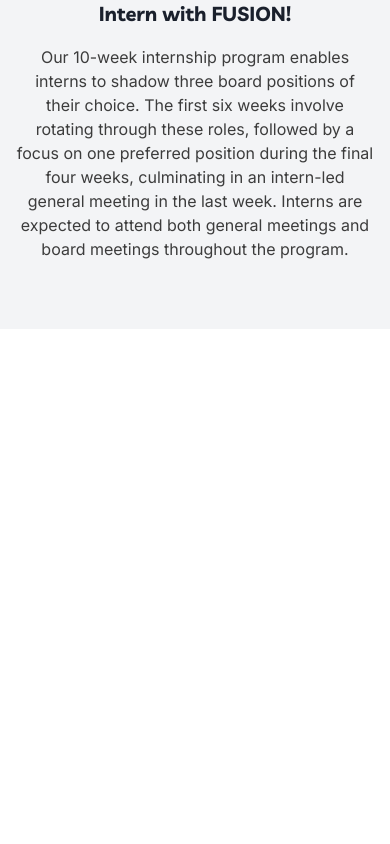
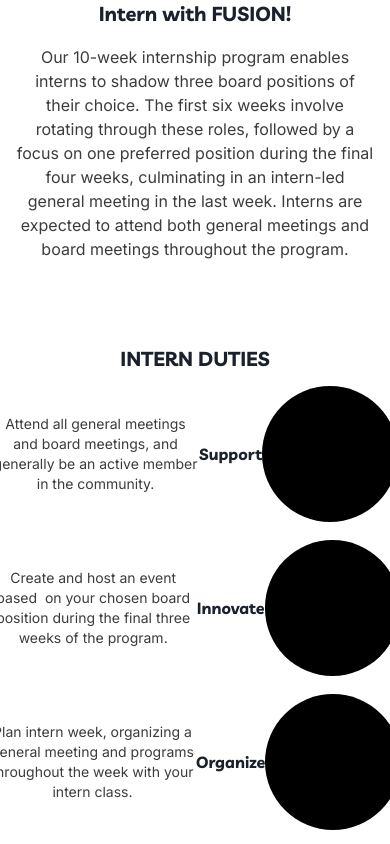
Before and after one commit to dlacuata/FUSITE, a Next.js app: page / in a window 390 px wide. Built offline with nearby package versions, Linux system fonts and the light colour scheme.

Commit message:
medium and large screen responsiveness for intern duties tab

```diff
--- /dev/null
+++ b/src/app/card.js
@@ -0,0 +1,44 @@
+import { Card, CardHeader, CardBody, CardFooter } from '@chakra-ui/react';
+import Image from "next/image";
+import { Livvic } from "next/font/google";
+import { Inter } from "next/font/google";
+const livvic = Livvic({
+  weight: ["700"],
+  subsets: ["latin"],
+});
+
+const inter = Inter({
+  weight: ["400"],
+  subsets: ["latin"],
+});
+
+export default function CardComponent({ imageSrc = "/placeholder.png", heading, description }) {
+    return (
+        <Card variant={{sm: 'filled', base: 'unstyled'}}>
+            <CardBody>
+                <div className='flex md:flex-col flex-row-reverse items-center text-center
+                      lg:h-[467px] md:h-[449px] h-[128px]
+                      lg:pt-[71px] md:pt-[63px]'>
+                    <div className=''>
+                        <Image
+                            src={imageSrc}
+                            alt="Board Meeting"
+                            width={0}
+                            height={0}
+                            sizes="120vw"
+                            style={{ width: "100%", height: "auto" }}
+                            className='rounded-full'
+                        />
+                    </div>
+
+                    <div className={`${livvic.className} flex md:h-[45px] h-[22px] items-center
+                                    md:text-2xl text-base`}> {heading} </div>
+                    <div className={`${inter.className} text-intern md:text-base text-sm
+                                    lg:w-[259px] md:w-[173px] w-[343px]`}>
+                        {description}
+                    </div>
+                </div>
+            </CardBody>
+        </Card>
+    );
+}
--- a/src/app/globals.css
+++ b/src/app/globals.css
@@ -14,6 +14,7 @@
 
 @theme {
   --color-intern: #3c3c3c;
+  --color-card: #D9D9D9;
 }
 
 @media (prefers-color-scheme: dark) {
--- a/src/app/page.js
+++ b/src/app/page.js
@@ -1,5 +1,6 @@
 import { Livvic } from "next/font/google";
 import { Inter } from "next/font/google";
+import CardComponent from "./card";
 const livvic = Livvic({
   weight: ["700"],
   subsets: ["latin"],
@@ -17,13 +18,12 @@
                       md:justify-center
                       lg:h-[442px] md:h-[457px] h-[329px]
                       lg:pr-[354px] md:pr-[32px] pr-[16px]
-                      lg:pl-[354px] md:pl-[32px] pl-[16px]
-                      bg-gray-100">
+                      lg:pl-[354px] md:pl-[32px] pl-[16px]">
         <div className={livvic.className}>
           <div className="h-[45px] md:text-3xl text-xl">Intern with FUSION!</div>
         </div>
         <div className={inter.className}>
-          <div className="h-[160px] md:text-xl text-base text-intern md:mt-4 text-center">
+          <div className="h-[160px] xl:text-xl text-base text-intern md:mt-4 text-center">
             Our 10-week internship program enables interns to shadow three board positions of their
             choice. The first six weeks involve rotating through these roles, followed by a focus on one
             preferred position during the final four weeks, culminating in an intern-led general meeting in
@@ -32,6 +32,40 @@
           </div>
         </div>
       </div>
+      <div className="flex flex-col items-center
+                      lg:p-[0px] md:p-[32px] p-[16px]
+                      lg:pt-[80px]
+                      lg:h-[691px] md:h-[575px] h-[513]">
+        <div className={livvic.className}>
+          <div className="h-[45px] md:text-3xl text-xl">INTERN DUTIES</div>
+        </div>
+        <div className="flex items-center
+                      md:flex-row flex-col
+                      lg:gap-[34px] md:gap-[30x] gap-[26px]
+                      lg:w-[1010px] md:w-[704px] w-[343px]">
+          {/* put somethin in the imageSrc prop for the card components to add an image*/}
+          <CardComponent
+            heading="Support"
+            description="Attend all general meetings and
+                        board meetings, and generally be
+                        an active member in the community."
+          />
+          <CardComponent
+            heading="Innovate"
+            description="Create and host an event based
+                        on your chosen board
+                        position during the final
+                        three weeks of the program."
+          />
+          <CardComponent
+            heading="Organize"
+            description="Plan intern week, organizing
+                        a general meeting and programs
+                        throughout the week with your intern class."
+          />
+
+        </div>
+      </div>
     </div>
   );
 }
```
Also changed, not shown: public/placeholder.png (added).
